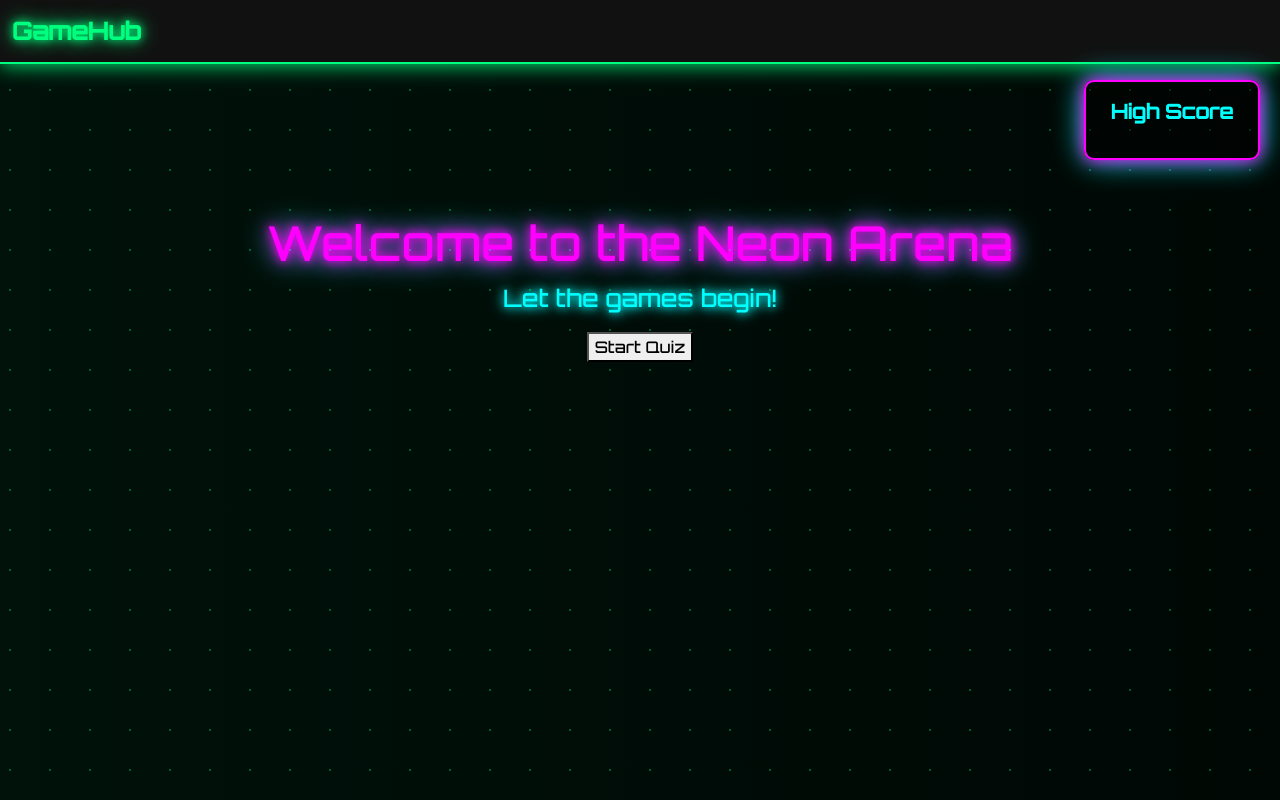
After one commit to Saheerelcp/GameHub, a Django app: page /quizapp in a window 1280 px wide. The commit adds this page. Run offline with Django 5.2, Linux system fonts and the light colour scheme.

Commit message:
quizapp growing

```diff
--- a/gamehubproject/gamehubapp/url.py
+++ b/gamehubproject/gamehubapp/url.py
@@ -1,10 +1,12 @@
 from django.urls import path
-from gamehubapp.views import homepage,registerpage,dashboard,registerpagepost,loginpost
+from gamehubapp.views import homepage,registerpage,dashboard,registerpagepost,loginpost,quizapp,displayquestions
 
 urlpatterns = [
     path('home',homepage),
     path('register',registerpage),
     path('dashboard',dashboard),
     path('registerpagepost',registerpagepost),
-    path('loginpost',loginpost)
+    path('loginpost',loginpost),
+    path('quizapp',quizapp),
+    path('displayquestions',displayquestions)
 ]
--- a/gamehubproject/gamehubapp/views.py
+++ b/gamehubproject/gamehubapp/views.py
@@ -1,3 +1,4 @@
+from django.http import JsonResponse
 from django.shortcuts import redirect, render
 from gamehubapp.models import users
 
@@ -40,3 +41,16 @@ def loginpost(request):
             return render(request,'login.html',{'message':'Incorrect Password'})
     except Exception:
         return render(request,'login.html',{'message':'Invalid User'})
+
+def quizapp(request):
+    return render(request,'quizapp.html')
+
+def displayquestions(request):
+    data = {
+        'question': 'What is the capital of France?',
+        'a':'Paris',
+        'b':'Berlin',
+        'c':'Delhi',
+        'd':'London'
+    }
+    return JsonResponse(data)
--- /dev/null
+++ b/gamehubproject/static/styles/quizapp.css
@@ -0,0 +1,102 @@
+
+
+/* High Score Box */
+.high-score-box {
+  position: absolute;
+  top: 80px;
+  right: 20px;
+  padding: 15px 25px;
+  border: 2px solid #ff00ff;
+  border-radius: 10px;
+  background-color: rgba(0, 0, 0, 0.5);
+  color: #00ffff;
+  font-size: 20px;
+  font-weight: bold;
+  box-shadow: 0 0 15px #ff00ff, 0 0 30px #00ffff;
+  z-index: 1000;
+  text-align: center;
+}
+
+/* Neon text effects */
+.neon-heading {
+  text-align: center;
+  font-size: 3rem;
+  color: #ff00ff;
+  text-shadow: 0 0 10px #ff00ff, 0 0 20px #ff00ff, 0 0 30px #00ffff;
+  margin-top: 150px;
+}
+
+.neon-subtext {
+  text-align: center;
+  font-size: 1.5rem;
+  color: #00ffff;
+  text-shadow: 0 0 8px #00ffff, 0 0 16px #00ffff;
+}
+
+/* Optional center content */
+.main-content {
+  display: flex;
+  flex-direction: column;
+  align-items: center;
+}
+.questiondiv{
+display: flex;
+  flex-direction: column;
+  align-items: center;
+  margin-top: 70px;
+}
+.quizbox {
+  display: flex;
+  justify-content: center;
+  align-items: center;
+  padding: 2rem;
+}
+
+.quiz-container {
+  background-color: #111;
+  border: 2px solid #ff00ff;
+  padding: 30px;
+  border-radius: 12px;
+  box-shadow: 0 0 20px #ff00ff, 0 0 40px #00f0ff;
+  width: 90%;
+  max-width: 600px;
+}
+
+.neon-question {
+  color: #00f0ff;
+  font-size: 24px;
+  text-align: center;
+  margin-bottom: 20px;
+  text-shadow: 0 0 10px #00f0ff, 0 0 20px #00f0ff;
+}
+
+.answers {
+  display: flex;
+  flex-direction: column;
+  gap: 15px;
+}
+
+.neon-button {
+  background-color: transparent;
+  border: 2px solid #ff00ff;
+  color: #ff00ff;
+  padding: 12px 20px;
+  font-size: 18px;
+  border-radius: 8px;
+  cursor: pointer;
+  text-shadow: 0 0 5px #ff00ff;
+  box-shadow: 0 0 10px #ff00ff, 0 0 20px #ff00ff inset;
+  transition: all 0.3s ease;
+}
+
+.neon-button:hover {
+  color: #00f0ff;
+  border-color: #00f0ff;
+  text-shadow: 0 0 5px #00f0ff;
+  box-shadow: 0 0 10px #00f0ff, 0 0 20px #00f0ff inset;
+}
+
+/* Hidden utility class */
+.hidden {
+  display: none;
+}
--- /dev/null
+++ b/gamehubproject/templates/navbar.html
@@ -0,0 +1,83 @@
+<!DOCTYPE html>
+<html lang="en">
+<head>
+  <meta charset="UTF-8">
+  <title>GameHub Navbar</title>
+  <link href="https://cdn.jsdelivr.net/npm/bootstrap@5.3.0/dist/css/bootstrap.min.css" rel="stylesheet">
+
+  <!-- Neon Font -->
+  <link href="https://fonts.googleapis.com/css2?family=Orbitron:wght@500&display=swap" rel="stylesheet">
+
+  <style>
+    /* === Body Animation Background === */
+    body {
+      margin: 0;
+      padding: 0;
+      height: 100vh;
+      font-family: 'Orbitron', sans-serif;
+      color: #00ff7f;
+      /* overflow: hidden; */
+      position: relative;
+      background: linear-gradient(270deg, #000000, #001a0f, #00261a, #001a0f, #000000);
+      background-size: 1000% 1000%;
+      animation: neonBG 20s ease infinite;
+    }
+
+    @keyframes neonBG {
+      0% { background-position: 0% 50%; }
+      50% { background-position: 100% 50%; }
+      100% { background-position: 0% 50%; }
+    }
+
+    /* === Optional: Stars / Particles === */
+    body::before {
+      content: "";
+      position: absolute;
+      top: 0; left: 0;
+      width: 100%;
+      height: 100%;
+      background: radial-gradient(#00ff7f55 1px, transparent 1px);
+      background-size: 40px 40px;
+      animation: drift 60s linear infinite;
+      z-index: 0;
+      pointer-events: none;
+    }
+
+    @keyframes drift {
+      from { background-position: 0 0; }
+      to { background-position: 1000px 1000px; }
+    }
+
+    /* === Navbar Neon Style === */
+    .navbar {
+      background-color: #111 !important;
+      border-bottom: 2px solid #00ff7f;
+      box-shadow: 0 0 20px #00ff7f;
+      z-index: 1;
+      position: relative;
+    }
+
+    .navbar-brand {
+      color: #00ff7f !important;
+      font-weight: bold;
+      font-size: 1.5rem;
+      text-shadow: 0 0 8px #00ff7f, 0 0 20px #00ff7f;
+    }
+
+    .navbar-brand:hover {
+      color: #ffffff !important;
+      text-shadow: 0 0 10px #00ff7f;
+    }
+  </style>
+</head>
+<body>
+
+<!-- Navbar -->
+<nav class="navbar navbar-light">
+  <div class="container-fluid">
+    <a class="navbar-brand" href="#">GameHub</a>
+  </div>
+</nav>
+
+</body>
+</html>
--- /dev/null
+++ b/gamehubproject/templates/quizapp.html
@@ -0,0 +1,59 @@
+{% load static %}
+<!DOCTYPE html>
+<html lang="en">
+<head>
+  <meta charset="UTF-8">
+  <title>Neon High Score</title>
+    <link href="https://cdn.jsdelivr.net/npm/bootstrap@5.0.2/dist/css/bootstrap.min.css" rel="stylesheet">
+
+  <!-- Custom CSS -->
+  <link rel="stylesheet" href="{% static 'styles/quizapp.css' %}">
+</head>
+<body>
+    {% include 'navbar.html' %}
+  <!-- High Score Box -->
+  <div class="high-score-box">
+    <p>High Score</p>
+  </div>
+
+  <!-- Main Content -->
+  <div class="main-content">
+    <h1 class="neon-heading">Welcome to the Neon Arena</h1>
+    <p class="neon-subtext">Let the games begin!</p>
+    <button id="fetchdata">Start Quiz</button>
+
+
+  </div>
+  <div class="hidden questiondiv" id="quizbox"></div>
+  <script>
+    const fetchdata=document.getElementById('fetchdata')
+    fetchdata.addEventListener("click",()=>{
+        fetch("/displayquestions")
+        .then(res => res.json())
+        .then(data => {
+            console.log(data,'is present')
+            const box = document.getElementById("quizbox")
+            box.innerHTML = `
+  <div class="quiz-container">
+    <div class="question">
+      <h5 class="neon-question">${data.question}</h5>
+    </div>
+    <div class="answers">
+      <button class="neon-button">${data.a}</button>
+      <button class="neon-button">${data.b}</button>
+      <button class="neon-button">${data.c}</button>
+      <button class="neon-button">${data.d}</button>
+    </div>
+  </div>
+
+`
+box.classList.remove("hidden")
+document.querySelector(".main-content").classList.add("hidden")
+document.querySelector(".neon-heading").classList.add("hidden")
+document.querySelector(".neon-subtext").classList.add("hidden")
+
+        })
+    })
+  </script>
+</body>
+</html>
```
Also changed, not shown: gamehubproject/static/styles/dashboard.css (added, +98 -0 lines), gamehubproject/templates/dashboard.html (+65 -4 lines), gamehubproject/static/images/quiz.webp (added), gamehubproject/static/images/snake.webp (added), gamehubproject/static/images/stone.webp (added), gamehubproject/static/images/tictac.webp (added).
